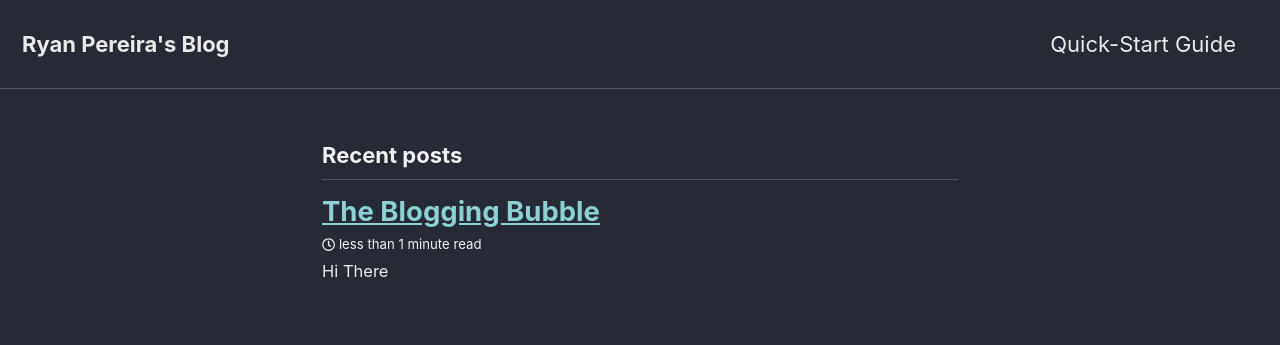
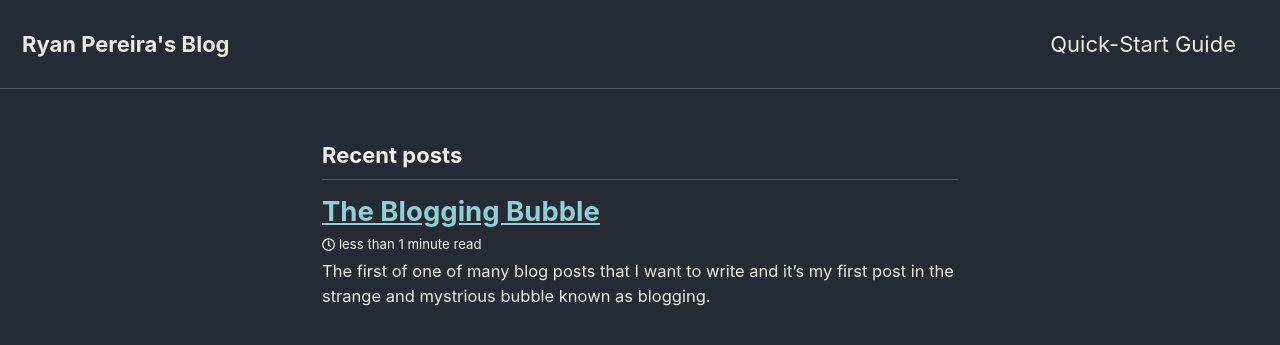
Before and after one commit to rayoz12/rayoz12.github.io, a Jekyll site: the page built from index.html, in a window 1280 px wide and 900 px high. Shown: the top 345 px of the window. Built offline with Jekyll 4.4.1, drawn with Linux system fonts in a browser that asks for light colours; cached includes are drawn as plain includes; the list of posts is cut into pages by our own code.

Commit message:
Update post

```diff
--- a/_posts/2019-03-02-the-blogging-bubble.md
+++ b/_posts/2019-03-02-the-blogging-bubble.md
@@ -1,6 +1,9 @@
 ---
-layout: post
 title:  "The Blogging Bubble"
+categories: [blog]
+tags: [blog, learning]
+excerpt: "The first of one of many blog posts
+that I want to write and it's my first post in the strange and mystrious bubble known as blogging."
 ---
 
 # Hi There
```
